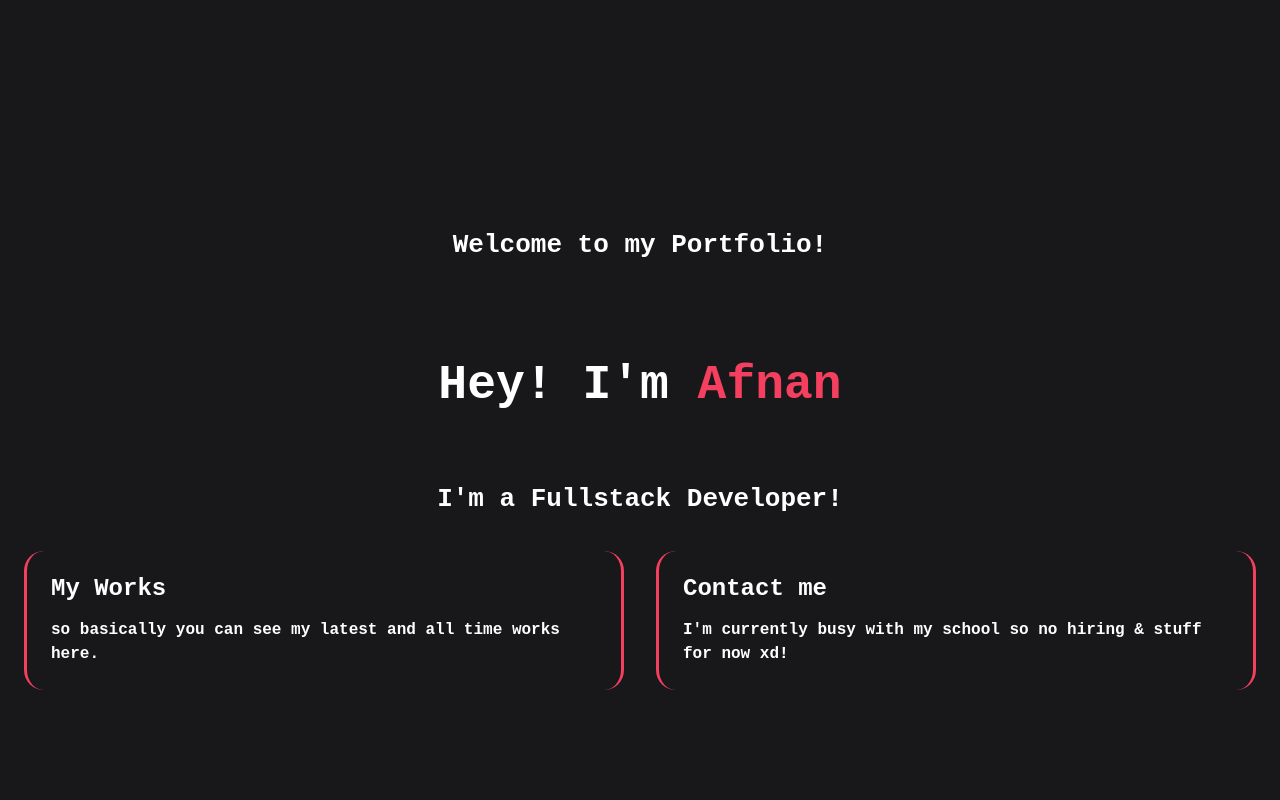
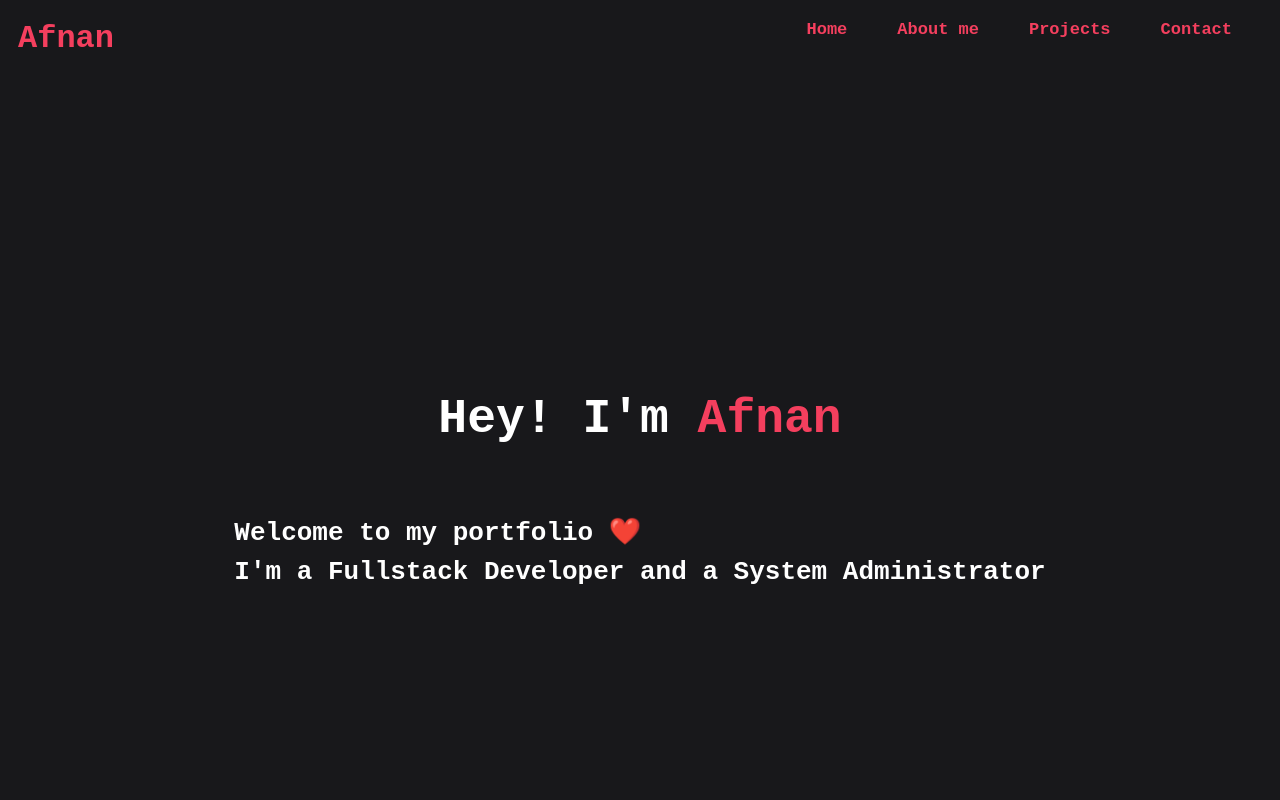
Before and after one commit to afnan007a/Portfolio-NextJS, a Next.js app: page / in a window 1280 px wide. Shown: the top 800 px of the page. Built offline with nearby package versions, Linux system fonts and the light colour scheme.

Commit message:
Update index.js

```diff
--- a/pages/index.js
+++ b/pages/index.js
@@ -7,58 +7,43 @@ export default function Home() {
       <Head>
         <title>ㅤ</title>
       </Head>
+      <div className={styles.topnav}>
+      <code>
+            <strong>
+  <a href="/">Contact</a>
+  <a href="/">Projects</a>
+  <a href="/">About me</a>
+  <a href="/">Home</a>
+  </strong>
+          </code>
 
+          <div className={styles.homebar}>
+          <code>
+            <strong>
+              <a href="/">Afnan</a>
+              </strong>
+          </code>
+  </div>
+</div>
       <main className={styles.main}>
-        <h1>
-          <code>
-            <strong>Welcome to my Portfolio!</strong>
-          </code>
-        </h1>
-        <br /> <br />
         <h1 className={styles.title}>
           <code>
             <strong>
-              Hey! I'm <a href="https://github.com/afnan007a">Afnan</a>
+              Hey! I'm <a>Afnan</a>
             </strong>
           </code>
         </h1>
         <h1>
           <code>
-            <strong>I'm a Fullstack Developer!</strong>
+            <strong>Welcome to my portfolio ❤️ <br/> I'm a Fullstack Developer and a System Administrator</strong>
           </code>
         </h1>
-        <div className={styles.grid}>
-          <a href="https://github.com/afnan007a" className={styles.card}>
-            <code>
-              <strong>
-                <h3>My Works</h3>
-                <p>
-                  so basically you can see my latest and all time works here.
-                </p>
-              </strong>
-            </code>
-          </a>
-
-          <a href="" className={styles.card}>
-            <code>
-              <strong>
-                <h3>Contact me</h3>
-                <p>
-                  I'm currently busy with my school so no hiring & stuff for now xd!
-                </p>
-              </strong>
-            </code>
-          </a>
-        </div>
       </main>
       <footer className={styles.footer}>
         <code>
           <strong>
             <h2>
-              Want to know more? just click
-              <a href="https://github.com/afnan007a/afnan007a">
-                here!
-              </a>
+              Copyright © 2022 <a>Afnan</a>. All rights reserved
             </h2>
           </strong>
         </code>
```
